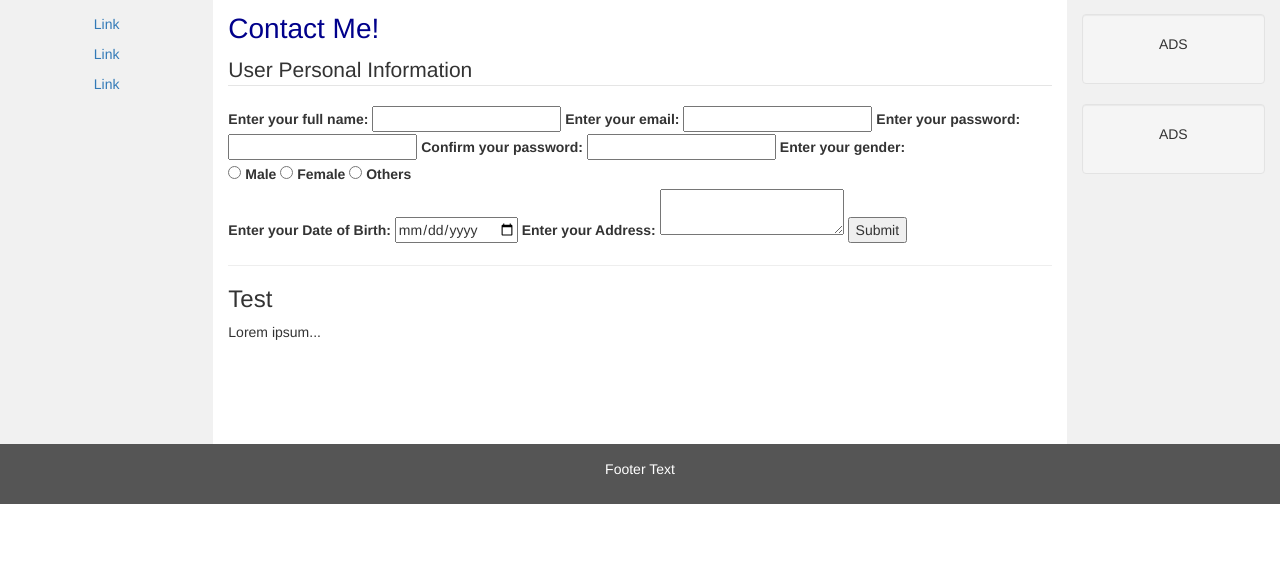
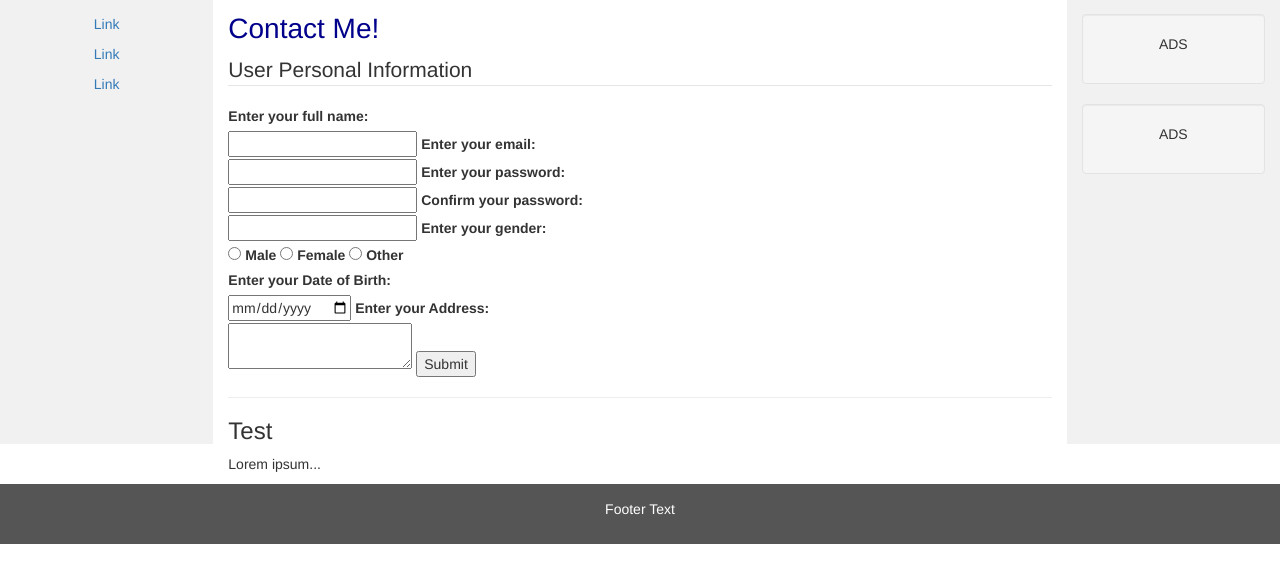
Before and after one commit to drnanjo/drnanjo.github.io-giveitthebootstap, a plain HTML site: page contact.html in a window 1280 px wide. Shown: the part 58-640 px from the top of the page. Drawn offline with nearby package versions, Linux system fonts and the light colour scheme.

Commit message:
Refactor contact form layout and labels
Updated the contact form to include line breaks for better readability and corrected the label for the 'Other' gender option.

```diff
--- a/contact.html
+++ b/contact.html
@@ -84,26 +84,26 @@
 
         <fieldset>
             <legend>User Personal Information</legend>
-            <label for="name">Enter your full name:</label>
+            <label for="name">Enter your full name:</label><br>
             <input type="text" id="name" name="name" required />
-            <label for="email">Enter your email:</label>
+            <label for="email">Enter your email:</label><br>
             <input type="email" id="email" name="email" required />
-            <label for="password">Enter your password:</label>
+            <label for="password">Enter your password:</label><br>
             <input type="password" id="password" name="pass" required />
-            <label for="confirmPassword">Confirm your password:</label>
+            <label for="confirmPassword">Confirm your password:</label><br>
             <input type="password" id="confirmPassword" name="confirmPass" required />
-            <label>Enter your gender:</label>
+            <label>Enter your gender:</label><br>
             <div class="gender-group">
                 <input type="radio" name="gender" value="male" id="male" required />
                 <label for="male">Male</label>
                 <input type="radio" name="gender" value="female" id="female" />
                 <label for="female">Female</label>
                 <input type="radio" name="gender" value="others" id="others" />
-                <label for="others">Others</label>
+                <label for="other">Other</label><br>
             </div>
-            <label for="dob">Enter your Date of Birth:</label>
+            <label for="dob">Enter your Date of Birth:</label><br>
             <input type="date" id="dob" name="dob" required />
-            <label for="address">Enter your Address:</label>
+            <label for="address">Enter your Address:</label><br>
             <textarea id="address" name="address" required></textarea>
             <input type="submit" value="Submit" />
         </fieldset>
```
